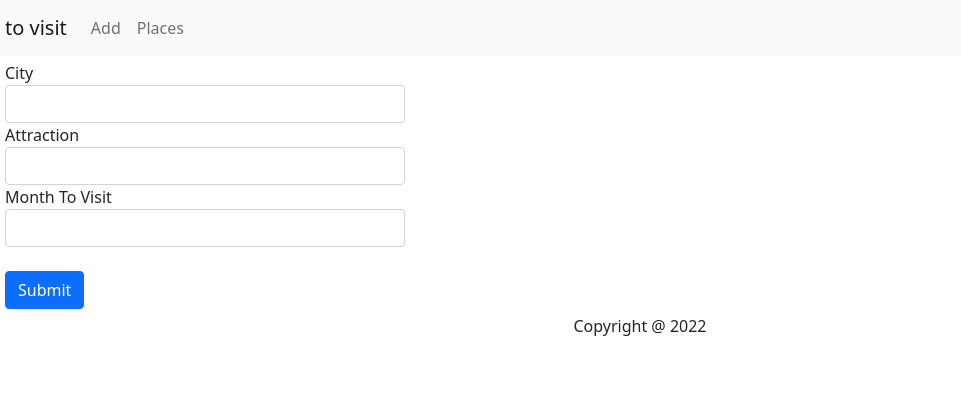
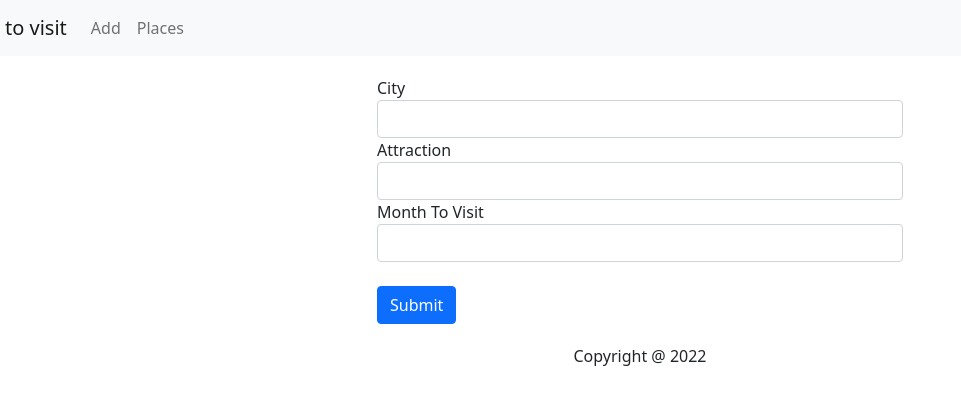
Before and after one commit to heman-7/to-visit-fe, a React (Create React App) app: page /edit in a window 1280 px wide. Shown: the top 404 px of the page, without its empty margins (0-961 px from the left). Built offline with nearby package versions, Linux system fonts and the light colour scheme; no server answers.

Commit message:
[UPDATE] Integrated material ui dependency and added search bar in Places screen.

```diff
--- a/package.json
+++ b/package.json
@@ -3,6 +3,8 @@
   "version": "0.1.0",
   "private": true,
   "dependencies": {
+    "@mui/material": "^5.11.0",
+    "@mui/styled-engine-sc": "^5.11.0",
     "@testing-library/jest-dom": "^5.14.1",
     "@testing-library/react": "^11.2.7",
     "@testing-library/user-event": "^12.8.3",
@@ -14,6 +16,7 @@
     "react-scripts": "4.0.3",
     "react-scrollbar": "^0.5.6",
     "reactstrap": "^8.9.0",
+    "styled-components": "^5.3.6",
     "web-vitals": "^1.1.2"
   },
   "scripts": {
--- a/src/App.js
+++ b/src/App.js
@@ -5,6 +5,7 @@ import PlacesList from "./Components/PlacesList";
 import { BrowserRouter, Route, Switch } from "react-router-dom";
 import Add from "./Components/Add";
 import Edit from "./Components/Edit";
+import React from "react";
 
 function App() {
   return (
--- a/src/Components/Add.js
+++ b/src/Components/Add.js
@@ -2,6 +2,7 @@ import axios from "axios";
 import { useState } from "react";
 import { useHistory } from "react-router-dom";
 import { Button, Form, FormGroup, Label, Input, Row, Col } from "reactstrap";
+import React from "react";
 
 const Add = () => {
   const [enteredCity, setEnteredCity] = useState("");
--- a/src/Components/Edit.js
+++ b/src/Components/Edit.js
@@ -1,7 +1,8 @@
 import axios from "axios";
 import { useEffect, useState } from "react";
-import { Button, Form, FormGroup, Label, Input } from "reactstrap";
+import { Button, Form, FormGroup, Label, Input, Row, Col } from "reactstrap";
 import { useHistory } from "react-router";
+import React from "react";
 
 const Edit = (props) => {
   const [enteredCity, setEnteredCity] = useState("");
@@ -50,8 +51,11 @@ const Edit = (props) => {
   };
 
   return (
-    <div>
-      <Form style={{ margin: 5, width: 400 }} onSubmit={submitHandler}>
+    <div className="container">
+      <Form style={{ display: "block", padding: 20 }} onSubmit={submitHandler}>
+        <Row>
+          <Col md="3"></Col>
+          <Col md="6">
             <FormGroup>
               <Label for="city">City</Label>
               <Input
@@ -84,6 +88,9 @@ const Edit = (props) => {
             </FormGroup>
             <br />
             <Button color="primary">Submit</Button>
+          </Col>
+          <Col md="3"></Col>
+        </Row>
       </Form>
     </div>
   );
--- a/src/Components/Footer.js
+++ b/src/Components/Footer.js
@@ -1,3 +1,5 @@
+import React from "react";
+
 function Footer() {
   return <div className="text-center">Copyright @ 2022</div>;
 }
--- a/src/Components/Home.js
+++ b/src/Components/Home.js
@@ -1,5 +1,6 @@
 import { Jumbotron } from "reactstrap";
 import "./Home.css";
+import React from "react";
 
 const Home = () => {
   return (
--- a/src/Components/Nav.js
+++ b/src/Components/Nav.js
@@ -5,8 +5,10 @@ import {
   NavbarBrand,
   Nav,
   NavItem,
-  NavLink
+  NavLink,
 } from "reactstrap";
+import React from "react";
+
 const Menu = () => {
   return (
     <div>
--- a/src/Components/Places.js
+++ b/src/Components/Places.js
@@ -10,6 +10,7 @@ import {
 } from "reactstrap";
 import axios from "axios";
 import { useHistory } from "react-router";
+import React from "react";
 
 function Places(props) {
   const baseUrl = "http://localhost:8080/toVisit/place/remove/";
--- a/src/Components/PlacesList.js
+++ b/src/Components/PlacesList.js
@@ -1,6 +1,9 @@
 import axios from "axios";
 import { useEffect, useState } from "react";
 import Places from "./Places";
+import Scroll from "./Scroll";
+import React from "react";
+import TextField from "@mui/material/TextField";
 
 const PlacesList = () => {
   const baseUrl = "http://localhost:8080/toVisit/place/list";
@@ -21,10 +24,35 @@ const PlacesList = () => {
     });
   };
 
+  const [searchCity, setSearchCity] = useState("");
+
+  const filteredPlacesList = places.filter((place) =>
+    searchCity
+      ? place.city.toLowerCase().indexOf(searchCity.toLowerCase()) >= 0
+      : true
+  );
+
+  const OnChangeHandler = (event) => {
+    var city = event.target.value.toLowerCase();
+    setSearchCity(city);
+    // console.log("searched " + city);
+    // console.log("filteredPlacesList length " + filteredPlacesList.length);
+  };
+
   return (
     <div>
-      {places.length > 0
-        ? places.map((place) => (
+      <TextField
+        style={{ margin: 10 }}
+        id="outlined-basic"
+        label="City"
+        variant="outlined"
+        placeholder="Search by city"
+        onChange={OnChangeHandler}
+      />
+
+      <Scroll>
+        {filteredPlacesList.length > 0
+          ? filteredPlacesList.map((place) => (
               <Places
                 key={place.id}
                 id={place.id}
@@ -35,6 +63,7 @@ const PlacesList = () => {
               />
             ))
           : "No places added yet"}
+      </Scroll>
     </div>
   );
 };
--- /dev/null
+++ b/src/Components/Scroll.js
@@ -0,0 +1,8 @@
+import React from "react";
+
+const Scroll = (props) => {
+  return (
+    <div style={{ overflowY: "scroll", height: "85vh" }}>{props.children}</div>
+  );
+};
+export default Scroll;
```
Lines whose indentation alone changed are shown as unchanged.
